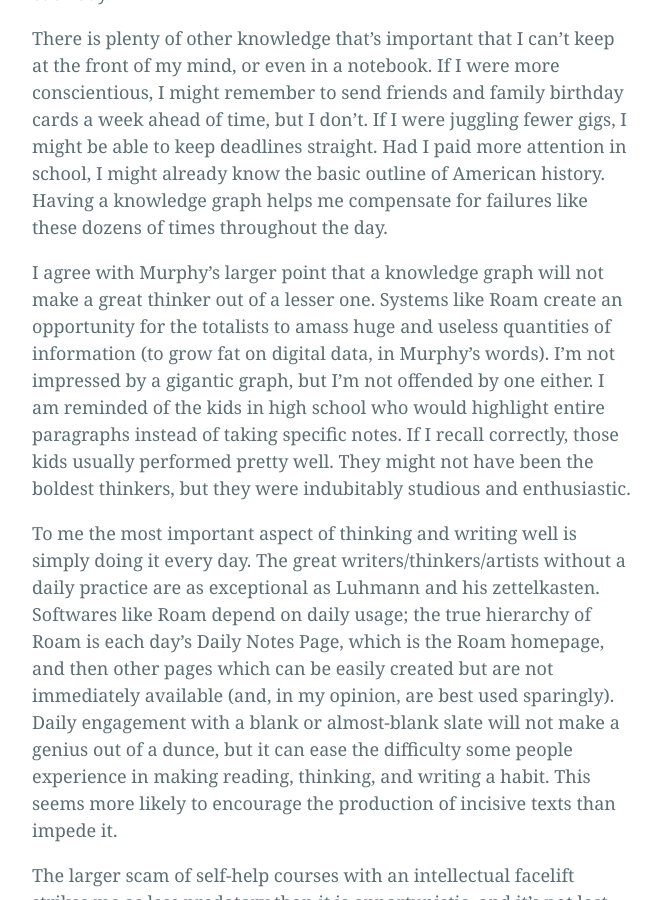
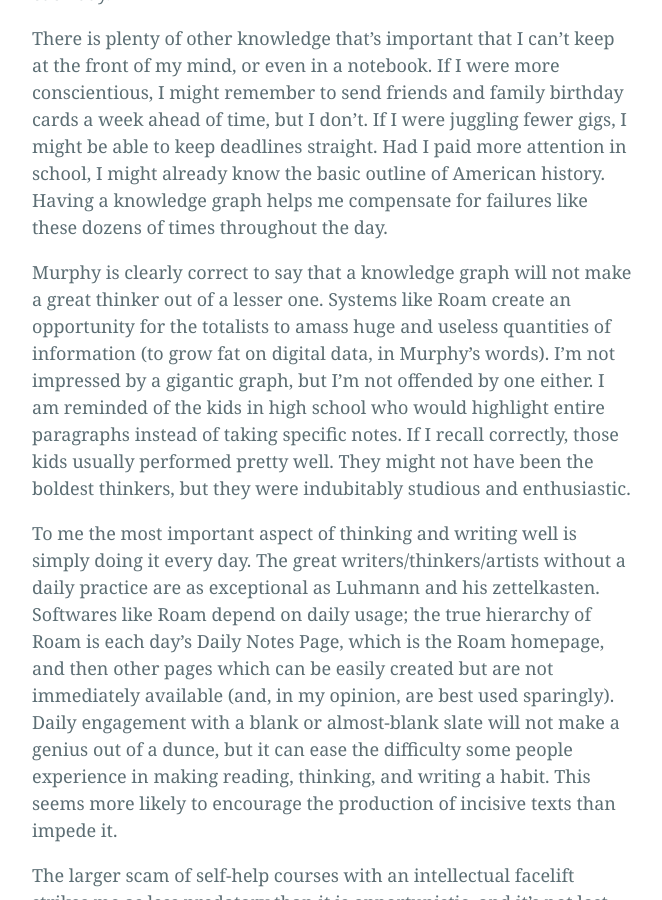
Before and after one commit to bliss-st/ss-website, a Jekyll site: the page built from _posts/2022-4-27-in-defense.md, in a window 1280 px wide and 900 px high, scrolled down 1437 px. Shown: the whole window, without its empty margins (308-970 px from the left). Built offline with Jekyll 4.4.1, drawn with Linux system fonts in a browser that asks for light colours.

Commit message:
Update 2022-4-27-in-defense.md

```diff
--- a/_posts/2022-4-27-in-defense.md
+++ b/_posts/2022-4-27-in-defense.md
@@ -13,7 +13,7 @@ Murphy writes that "the sex appeal of the Knowledge Graph derives from the fanta
 
 There is plenty of other knowledge that's important that I can't keep at the front of my mind, or even in a notebook. If I were more conscientious, I might remember to send friends and family birthday cards a week ahead of time, but I don't. If I were juggling fewer gigs, I might be able to keep deadlines straight. Had I paid more attention in school, I might already know the basic outline of American history. Having a knowledge graph helps me compensate for failures like these dozens of times throughout the day.
 
-I agree with Murphy's larger point that a knowledge graph will not make a great thinker out of a lesser one. Systems like Roam create an opportunity for the totalists to amass huge and useless quantities of information (to grow fat on digital data, in Murphy's words). I'm not impressed by a gigantic graph, but I'm not offended by one either. I am reminded of the kids in high school who would highlight entire paragraphs instead of taking specific notes. If I recall correctly, those kids usually performed pretty well. They might not have been the boldest thinkers, but they were indubitably studious and enthusiastic.
+Murphy is clearly correct to say that a knowledge graph will not make a great thinker out of a lesser one. Systems like Roam create an opportunity for the totalists to amass huge and useless quantities of information (to grow fat on digital data, in Murphy's words). I'm not impressed by a gigantic graph, but I'm not offended by one either. I am reminded of the kids in high school who would highlight entire paragraphs instead of taking specific notes. If I recall correctly, those kids usually performed pretty well. They might not have been the boldest thinkers, but they were indubitably studious and enthusiastic.
 
 To me the most important aspect of thinking and writing well is simply doing it every day. The great writers/thinkers/artists without a daily practice are as exceptional as Luhmann and his zettelkasten. Softwares like Roam depend on daily usage; the true hierarchy of Roam is each day's Daily Notes Page, which is the Roam homepage, and then other pages which can be easily created but are not immediately available (and, in my opinion, are best used sparingly). Daily engagement with a blank or almost-blank slate will not make a genius out of a dunce, but it can ease the difficulty some people experience in making reading, thinking, and writing a habit. This seems more likely to encourage the production of incisive texts than impede it.
 
```
